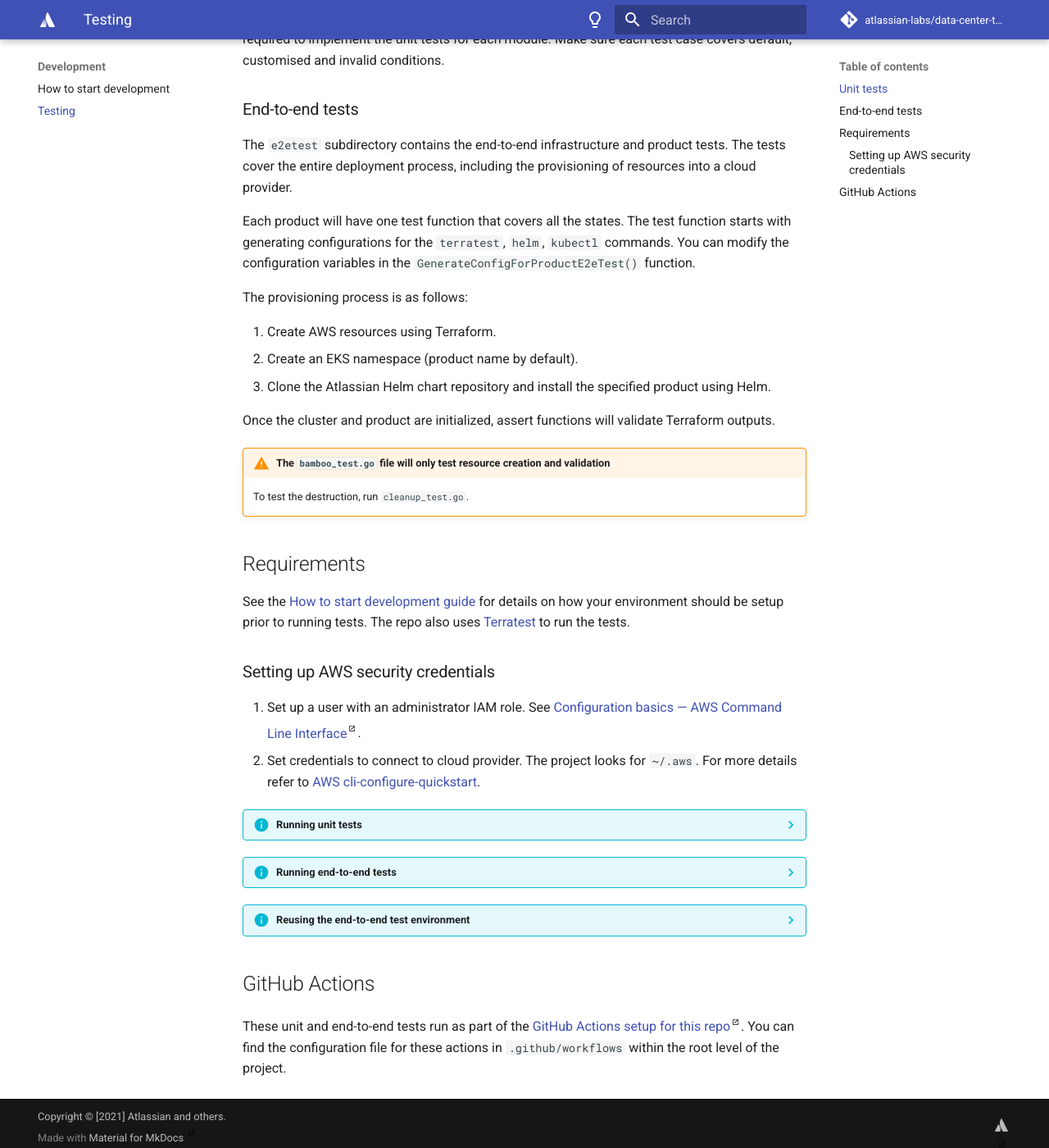
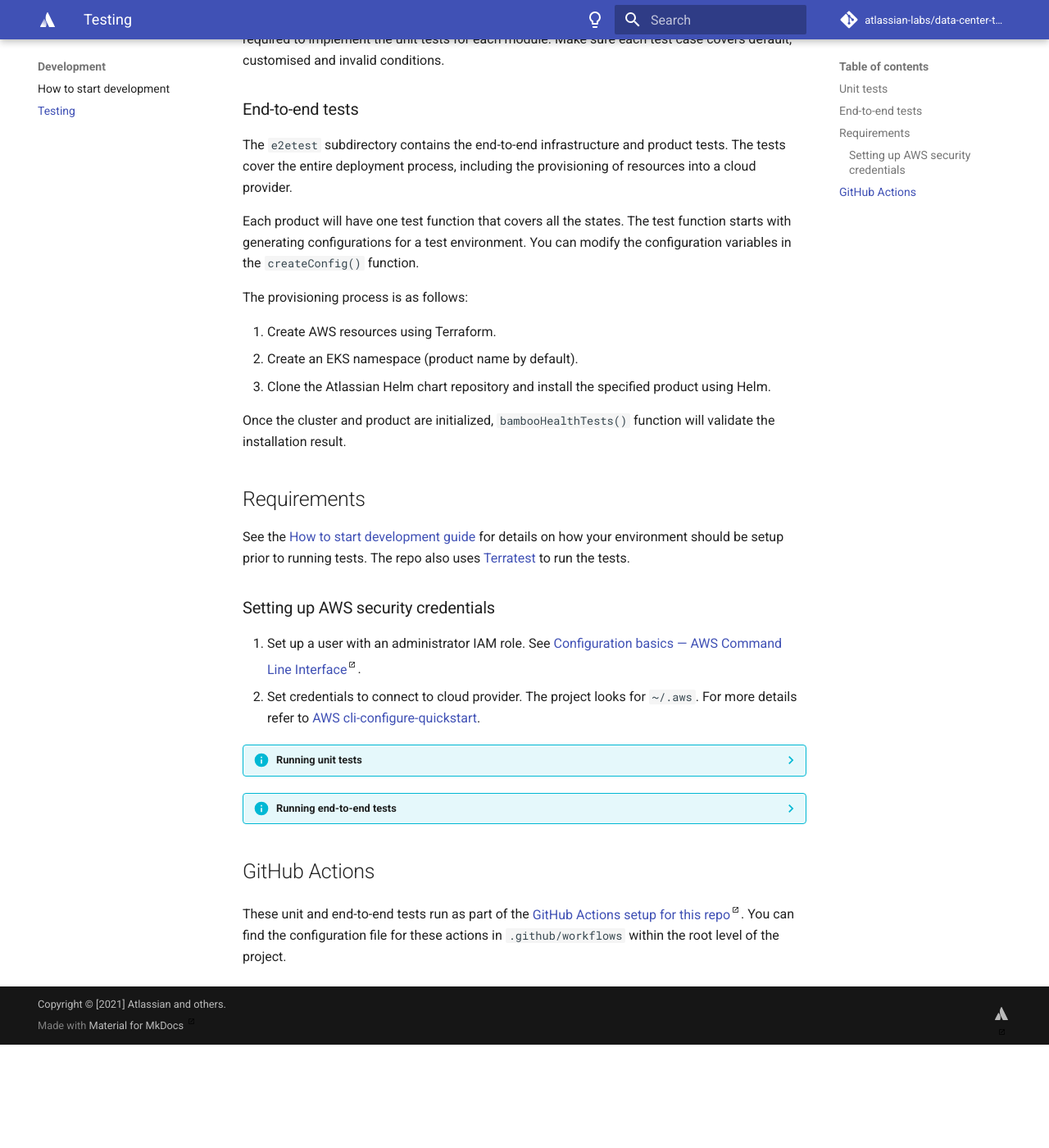
Before and after one commit to atlassian-labs/data-center-terraform, an MkDocs documentation site: the page built from docs/docs/development/HOW_TO_TEST.md, in a window 1280 px wide and 1400 px high, scrolled down 368 px. Shown: the whole window at 82% size. Built offline with MkDocs 1.6.1 and Material for MkDocs 9.7.7, drawn with Linux system fonts in a browser that asks for light colours; comment, search, counter and statistics services are not loaded; after the commit the page ends 1645 px from its top, so only the background shows below that.

Commit message:
remove outdated test contents

````diff
--- a/docs/docs/development/HOW_TO_TEST.md
+++ b/docs/docs/development/HOW_TO_TEST.md
@@ -10,7 +10,7 @@
 
 The `e2etest` subdirectory contains the end-to-end infrastructure and product tests. The tests cover the entire deployment process, including the provisioning of resources into a cloud provider.
 
-Each product will have one test function that covers all the states. The test function starts with generating configurations for the `terratest`, `helm`, `kubectl` commands. You can modify the configuration variables in the `GenerateConfigForProductE2eTest()` function.
+Each product will have one test function that covers all the states. The test function starts with generating configurations for a test environment. You can modify the configuration variables in the `createConfig()` function.
 
 The provisioning process is as follows:
 
@@ -18,11 +18,7 @@
 2. Create an EKS namespace (product name by default).
 3. Clone the Atlassian Helm chart repository and install the specified product using Helm.
 
-Once the cluster and product are initialized, assert functions will validate Terraform outputs.
-
-!!! warning "The `bamboo_test.go` file will only test resource creation and validation"
-    To test the destruction, run `cleanup_test.go`.
-
+Once the cluster and product are initialized, `bambooHealthTests()` function will validate the installation result.
 ## Requirements
 
 See the [How to start development guide](HOW_TO_START.md) for details on how your environment should be setup prior to running tests. The repo also uses [Terratest](https://github.com/gruntwork-io/terratest) to run the tests.
@@ -45,39 +41,14 @@
 
 ??? info "Running end-to-end tests"
 
-    End-to-end tests take approx. 40–60 min. to complete To run end-to-end tests, use the following commands:
+    End-to-end tests take approx. 40–60 min. to complete. To run end-to-end tests, use the following commands:
 
     ```shell
     export TF_VAR_bamboo_license='<bamboo-license>'
     cd test && mkdir ./e2etest/artifacts
     go get -v -t -d ./... && go mod tidy
-    go test ./e2etest -v -timeout 40m -run Bamboo | tee ./e2etest/artifacts/e2e-test.log
+    go test ./e2etest -v -timeout 60m -run Installer | tee ./e2etest/artifacts/e2etest.log
     ```
-
-    To clean up tests, run:
-
-    ```shell
-    go test ./e2etest -v -timeout 40m -run Cleanup | tee ./e2etest/artifacts/e2e-test-cleanup.log
-    ```
-
-??? info "Reusing the end-to-end test environment"
-
-    When you run end-to-end test for the first time, the test function will create an environment configuration file in the `/test/e2etest/artifacts` directory (the default file name is `e2e_test_env_config.json`). You can use this file to reuse the existing Terraform environment directory created by Terratest.
-
-    You can use the `-config` flag to specify the configuration file name on the second run and the function will load the configuration and reuse the existing environment. For example:
-
-    ```shell
-    go test ./e2etest -v -timeout 40m -run Bamboo -config=e2e_test_env_config.json | tee ./e2etest/artifacts/e2e-test.log
-    ```
-
-    You can do the same to clean up tests:
-
-    ```shell
-    go test ./e2etest -v -timeout 40m -run Cleanup -config=e2e_test_env_config.json | tee ./e2etest/artifacts/e2e-test-cleanup.log
-    ```
-
-    If the `-config` flag is missing, the second test will create a new test environment and overwrite the `e2e_test_env_config.json` file if it exists. Rename the `e2e_test_env_config.json` file to avoid overwriting it.
-
 ## GitHub Actions
 
 These unit and end-to-end tests run as part of the [GitHub Actions setup for this repo](https://github.com/atlassian-labs/data-center-terraform/actions){.external}. You can find the configuration file for these actions in `.github/workflows` within the root level of the project.
````
